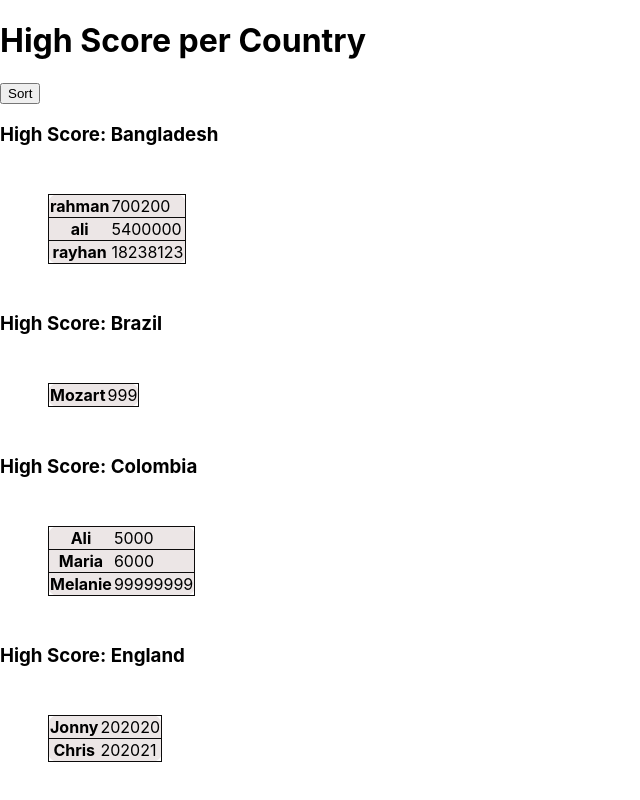
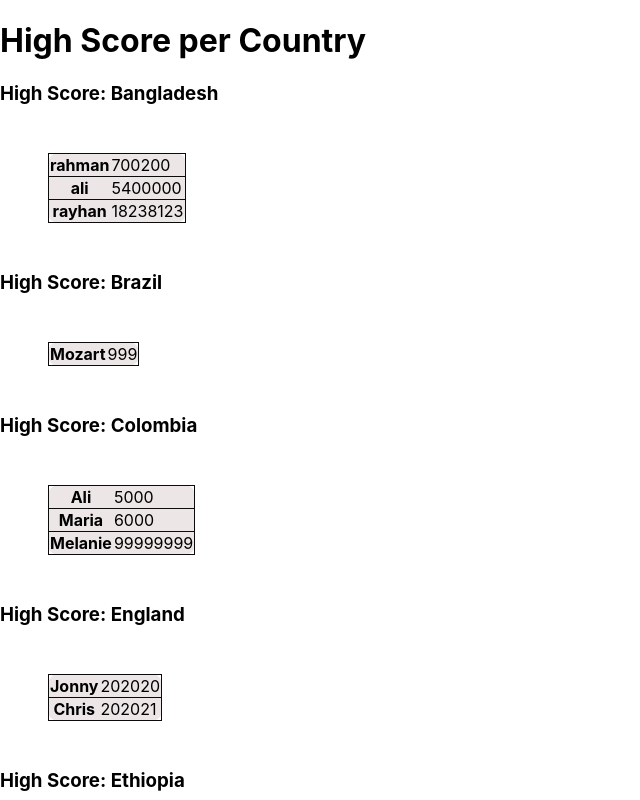
Before and after one commit to Fatimohkuforiji1/high-scores-react, a React (Create React App) app: page / in a window 1280 px wide. Shown: the top 800 px of the page, without its empty margins (0-640 px from the left). Built offline with nearby package versions, Linux system fonts and the light colour scheme.

Commit message:
Created the header component

```diff
--- a/src/component/Header.js
+++ b/src/component/Header.js
@@ -1,13 +1,12 @@
 import React from 'react'
-import HandleSortClick from './HandleSortClick';
-import SortButton from './SortButton'
+
+
 
 const Header = () => {
 
         return (
           <div>
             <h1>High Score per Country</h1>
-            <SortButton handleClick = {""} />
           </div>
         );
 }
```
